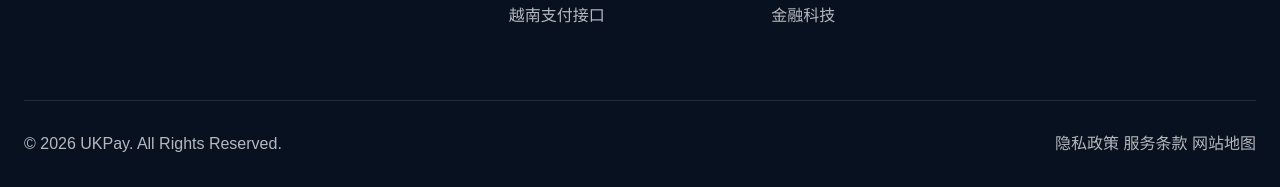
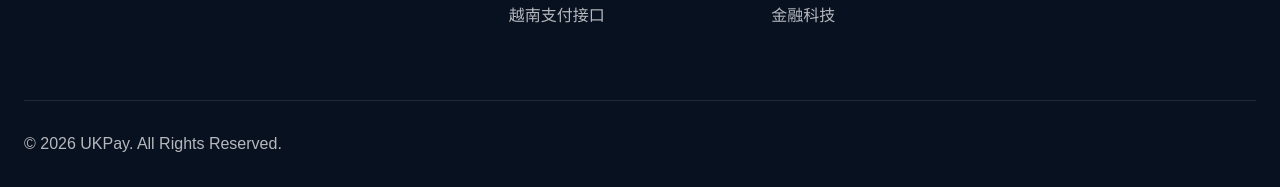
Before and after one commit to kabolomiro/ukpay, a plain HTML site: page index.html in a window 1280 px wide. Shown: the part 11751-11938 px from the top of the page. Drawn offline with Linux system fonts and the light colour scheme.

Commit message:
Add files via upload

```diff
--- a/index.html
+++ b/index.html
@@ -800,11 +800,6 @@
         </div>
         <div class="footer-bottom">
           <div>© 2026 UKPay. All Rights Reserved.</div>
-          <div>
-            <a href="legal/privacy.html"> 隐私政策 </a>
-            <a href="legal/terms.html"> 服务条款 </a>
-            <a href="sitemap.xml"> 网站地图 </a>
-          </div>
         </div>
       </div>
     </footer>
```
